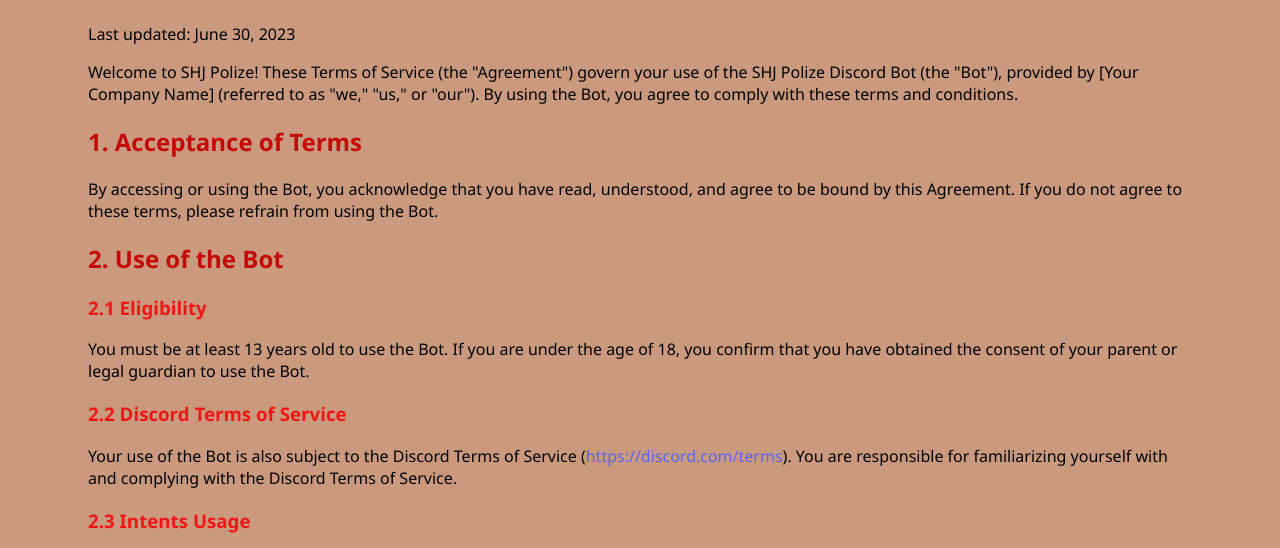
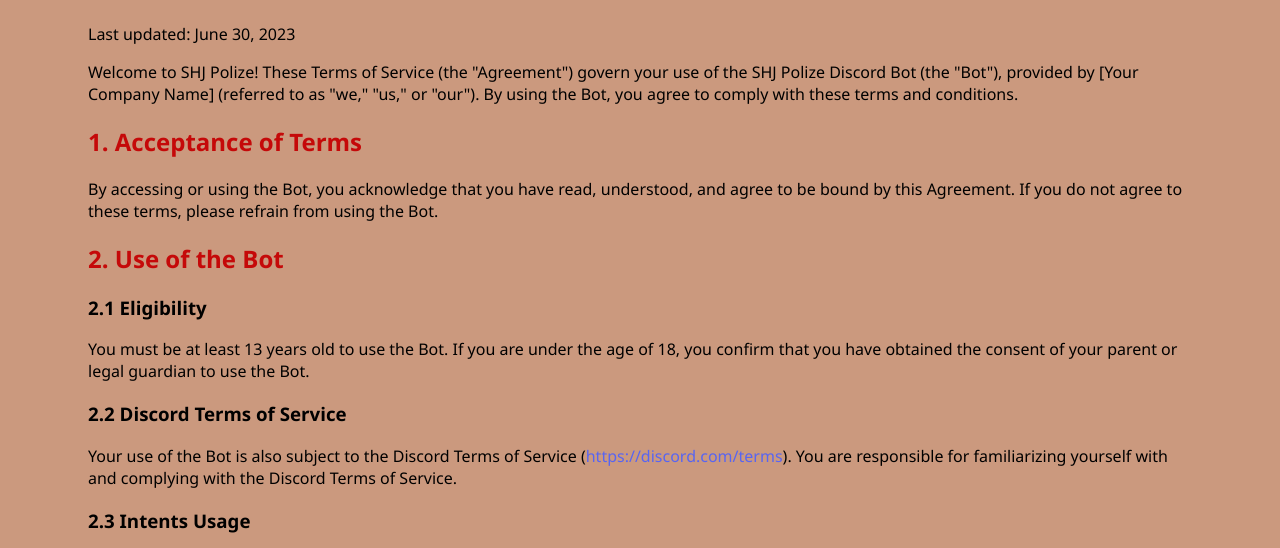
Before and after one commit to Stoobyy/poliz-website, a plain HTML site: page policy.html in a window 1280 px wide. Shown: the part 213-761 px from the top of the page. Drawn offline with nearby package versions, Linux system fonts and the light colour scheme.

Commit message:
Update policy.css

```diff
--- a/policy.css
+++ b/policy.css
@@ -8,7 +8,7 @@
     color: #c50909;
 }
 h3 {
-    color: #ef1616;
+    color: #000000;
 }
 .main{
     font-family:'Segoe UI', Tahoma, Geneva, Verdana, sans-serif;
```
